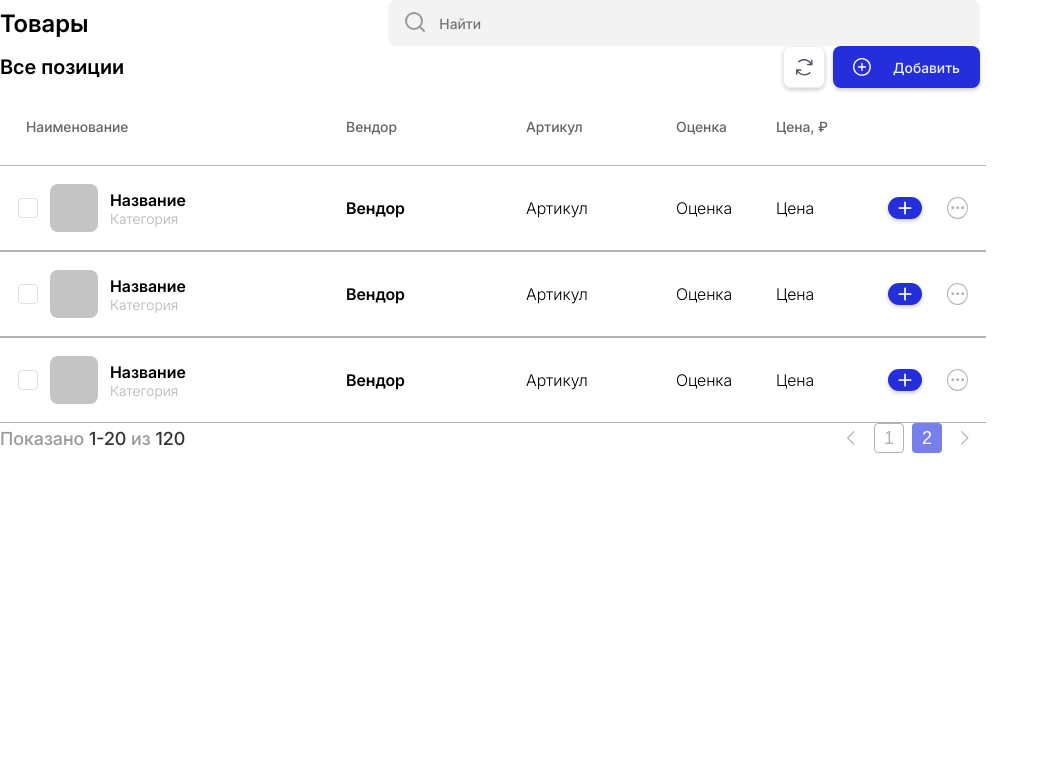
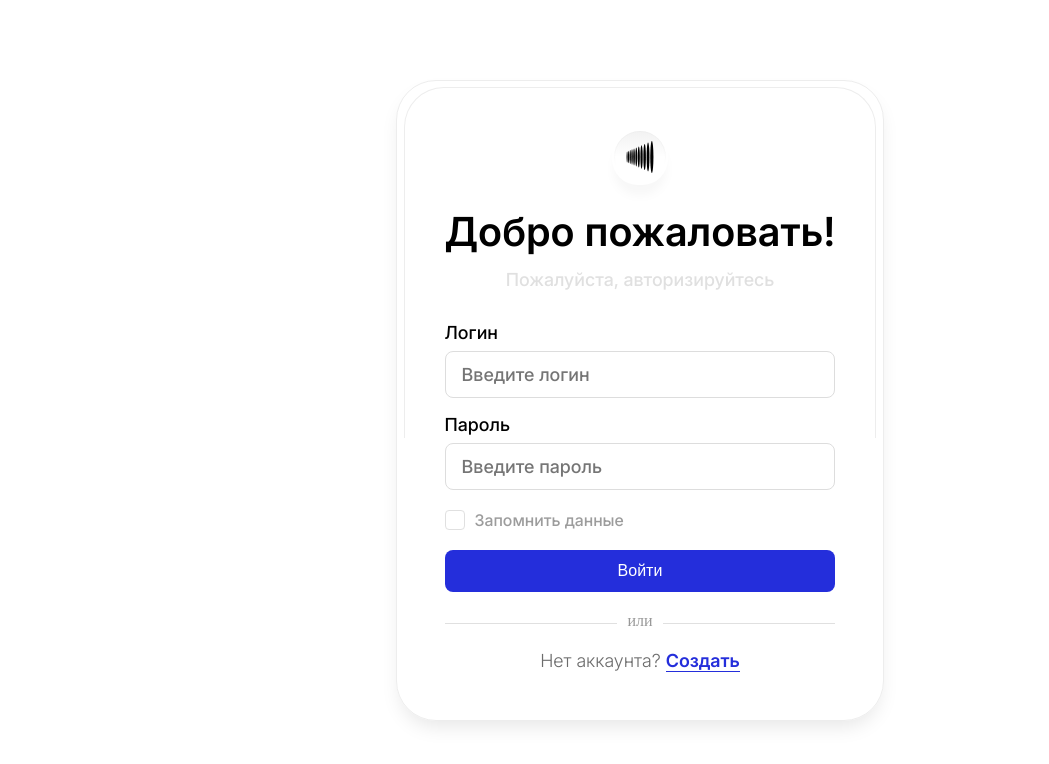
Before and after one commit to ZerruKun/aiti_guru_test, a React (Vite) app: page /auth in a window 1280 px wide. Shown: the top 764 px of the page, without its empty margins (0-1049 px from the left). Built offline with nearby package versions, Linux system fonts and the light colour scheme.

Commit message:
AuthPage functional. Routing. New types for user.

```diff
--- a/package.json
+++ b/package.json
@@ -11,7 +11,8 @@
   },
   "dependencies": {
     "react": "^19.1.0",
-    "react-dom": "^19.1.0"
+    "react-dom": "^19.1.0",
+    "react-router-dom": "^7.14.0"
   },
   "devDependencies": {
     "@eslint/js": "^9.25.0",
--- a/src/App.tsx
+++ b/src/App.tsx
@@ -1,10 +1,28 @@
+import { Route, Routes, Navigate, useLocation } from "react-router-dom";
+import AuthPage from "./pages/AuthPage";
 import ProductsPage from "./pages/ProductsPage";
 
 const App = () => {
+  useLocation();
+
+  // Да, при каждом рендере, но это "недорого"
+  const isAuth = () => {
+    return !!(localStorage.getItem("token") || sessionStorage.getItem("token"));
+  };
+
   return (
-    <div>
-      <ProductsPage />
-    </div>
+    <Routes>
+      <Route path="/" element={<Navigate to="/auth" replace />} />
+      <Route
+        path="/auth"
+        element={isAuth() ? <Navigate to="/products" /> : <AuthPage />}
+      />
+      <Route
+        path="/products"
+        element={isAuth() ? <ProductsPage /> : <Navigate to="/auth" />}
+      />
+      <Route path="*" element={<Navigate to="/auth" />} />
+    </Routes>
   );
 };
 
--- a/src/main.tsx
+++ b/src/main.tsx
@@ -2,9 +2,12 @@ import { StrictMode } from "react";
 import { createRoot } from "react-dom/client";
 import App from "./App.tsx";
 import "./styles/modules/reset.css";
+import { BrowserRouter } from "react-router-dom";
 
 createRoot(document.getElementById("root")!).render(
   <StrictMode>
-    <App />
+    <BrowserRouter>
+      <App />
+    </BrowserRouter>
   </StrictMode>,
 );
--- a/src/pages/AuthPage.tsx
+++ b/src/pages/AuthPage.tsx
@@ -1,7 +1,80 @@
 import styles from "../styles/modules/AuthPage.module.css";
 import authPic from "../styles/images/auth_pic.svg";
+import type { IAuthErrors } from "../types/types";
+import { useState } from "react";
+import { useNavigate } from "react-router-dom";
+import type { ILoginCredentials, IUser } from "../types/types";
 
 const AuthPage = () => {
+  const [login, setLogin] = useState("");
+  const [password, setPassword] = useState("");
+  const [remember, setRemember] = useState(false);
+  const [errors, setErrors] = useState<IAuthErrors>({});
+  const [loading, setLoading] = useState(false);
+  const navigate = useNavigate();
+
+  const validate = (): boolean => {
+    const newErrors: IAuthErrors = {};
+
+    if (!login.trim()) {
+      newErrors.login = "Введите логин";
+    }
+    if (!password) {
+      newErrors.password = "Введите пароль";
+    }
+
+    setErrors(newErrors);
+    return Object.keys(newErrors).length === 0;
+  };
+
+  const handleSubmit = async (e: React.SyntheticEvent<HTMLFormElement>) => {
+    e.preventDefault();
+
+    if (!validate()) return;
+
+    setLoading(true);
+    setErrors({});
+
+    try {
+      const response = await fetch("https://dummyjson.com/auth/login", {
+        method: "POST",
+        headers: { "Content-Type": "application/json" },
+        body: JSON.stringify({
+          username: login,
+          password: password,
+          expiresInMins: remember ? 30 : 0,
+        } satisfies ILoginCredentials),
+      });
+
+      const data = await response.json();
+
+      if (!response.ok) {
+        const errorMessage =
+          data.message === "Invalid credentials"
+            ? "Неверный логин или пароль"
+            : data.message || "Ошибка авторизации";
+        setErrors({ general: errorMessage });
+        return;
+      }
+
+      const user: IUser = data;
+
+      const { token } = user;
+
+      if (remember) {
+        localStorage.setItem("token", token);
+        localStorage.setItem("user", JSON.stringify(user));
+      } else {
+        sessionStorage.setItem("token", token);
+        sessionStorage.setItem("user", JSON.stringify(user));
+      }
+      navigate("/products");
+    } catch (err) {
+      setErrors({ general: "Не удалось подключиться к серверу" });
+      setLoading(false);
+    }
+  };
+
   return (
     <div className={styles.mainWrapper}>
       <div className={styles.general}>
@@ -11,7 +84,7 @@ const AuthPage = () => {
         <h2 className={styles.hello}>Добро пожаловать!</h2>
         <h3 className={styles.bottomHello}>Пожалуйста, авторизируйтесь</h3>
 
-        <form className={styles.form}>
+        <form className={styles.form} onSubmit={handleSubmit}>
           <div className={styles.fieldsWrapper}>
             <div className={styles.fieldWrapper}>
               <label htmlFor="login">Логин</label>
@@ -20,7 +93,16 @@ const AuthPage = () => {
                 id="login"
                 name="login"
                 placeholder="Введите логин"
+                value={login}
+                onChange={(e) => {
+                  setLogin(e.target.value);
+                  if (errors.login) setErrors({ ...errors, login: undefined });
+                }}
+                className={errors.login ? styles.error : ""}
               />
+              {errors.login && (
+                <span className={styles.errorMessage}>{errors.login}</span>
+              )}
             </div>
 
             <div className={styles.fieldWrapper}>
@@ -30,9 +112,23 @@ const AuthPage = () => {
                 id="password"
                 name="password"
                 placeholder="Введите пароль"
+                value={password}
+                onChange={(e) => {
+                  setPassword(e.target.value);
+                  if (errors.password)
+                    setErrors({ ...errors, password: undefined });
+                }}
+                className={errors.password ? styles.error : ""}
               />
+              {errors.password && (
+                <span className={styles.errorMessage}>{errors.password}</span>
+              )}
             </div>
           </div>
+
+          {errors.general && (
+            <div className={styles.generalError}>{errors.general}</div>
+          )}
 
           <div className={styles.save}>
             <input
@@ -40,13 +136,17 @@ const AuthPage = () => {
               id="remember"
               name="remember"
               className={styles.checkboxInput}
+              checked={remember}
+              onChange={(e) => setRemember(e.target.checked)}
             />
             <label htmlFor="remember" className={styles.checkboxLabel}>
               <span className={styles.checkboxCustom}></span> Запомнить данные
             </label>
           </div>
 
-          <button type="submit">Войти</button>
+          <button type="submit" disabled={loading}>
+            {loading ? "Вход..." : "Войти"}
+          </button>
 
           <span className={styles.or}>или</span>
 
--- a/src/pages/ProductsPage.tsx
+++ b/src/pages/ProductsPage.tsx
@@ -2,8 +2,20 @@ import AddProduct from "../components/AddProduct";
 import SearchProduct from "../components/SearchProduct";
 import ProductsList from "../components/ProductsList";
 import ProductsCount from "../components/ProductsCount";
+import { useEffect } from "react";
+import { useNavigate } from "react-router-dom";
 
 const ProductsPage = () => {
+  const navigate = useNavigate();
+
+  useEffect(() => {
+    const token =
+      localStorage.getItem("token") || sessionStorage.getItem("token");
+    if (!token) {
+      navigate("/auth", { replace: true });
+    }
+  }, [navigate]);
+
   return (
     <div>
       <SearchProduct />
--- a/src/styles/modules/AuthPage.module.css
+++ b/src/styles/modules/AuthPage.module.css
@@ -256,6 +256,38 @@
     cursor: pointer;
 }
 
+/* Для ошибок */
+
+.fieldWrapper input.error {
+    border-color: #ff4444;
+    background-color: #fff5f5;
+}
+
+.errorMessage {
+    color: #ff4444;
+    font-size: 12px;
+    font-family: 'Inter', sans-serif;
+    margin-top: -4px;
+    margin-bottom: 8px;
+}
+
+.generalError {
+    color: #ff4444;
+    font-size: 14px;
+    font-family: 'Inter', sans-serif;
+    text-align: center;
+    margin-bottom: 12px;
+    padding: 8px 12px;
+    background-color: #fff5f5;
+    border-radius: 6px;
+    border: 1px solid #ffcccc;
+}
+
+.form button:disabled {
+    opacity: 0.7;
+    cursor: not-allowed;
+}
+
 /* Текст смотриться некрасиво. Добавлено для адаптации */
 @media (max-width: 476px) {
     .hello {
```
Also changed, not shown: src/types/types.tsx (+38 -13 lines), 1 other file (tests, documents, lock files or other folders).
